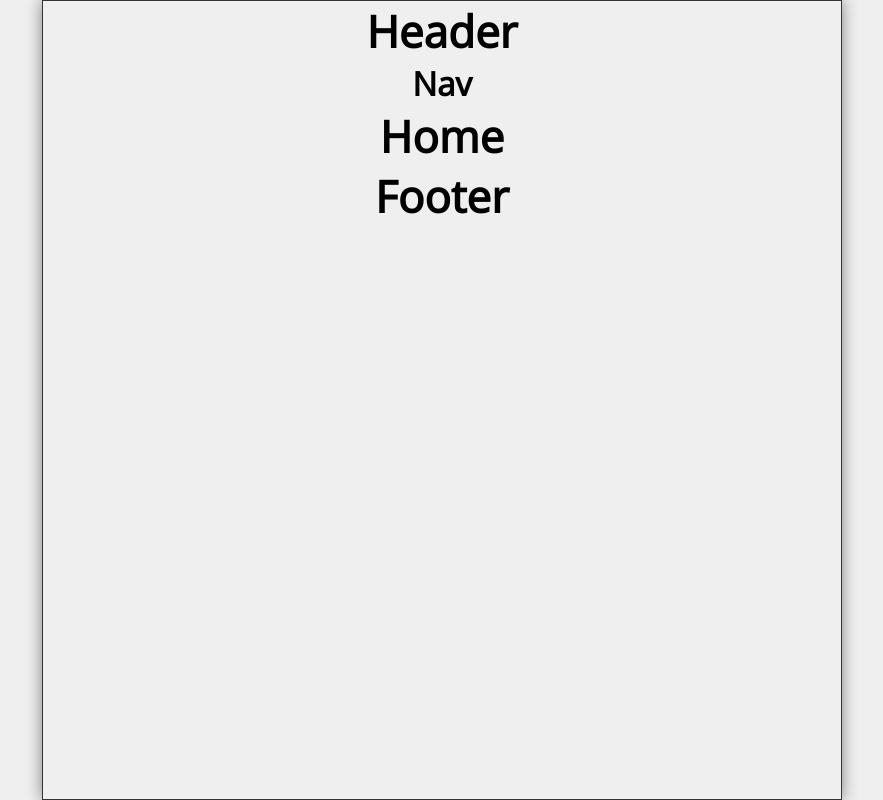
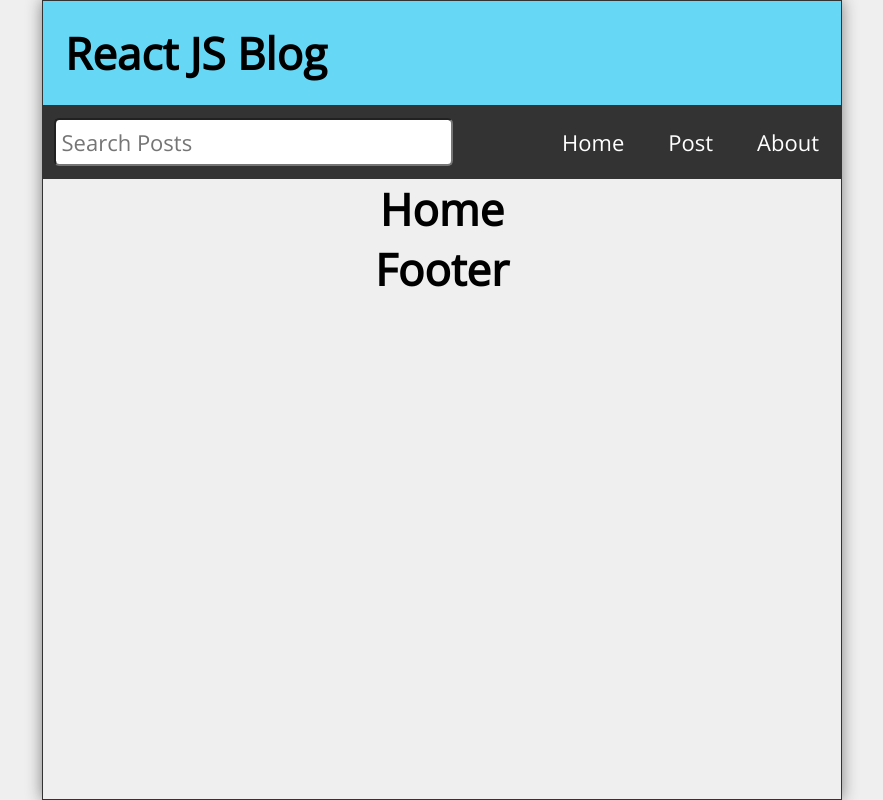
Before and after one commit to DDeShon/react-tutorial-02, a React (Create React App) app: page / in a window 1280 px wide. Shown: the whole page, without its empty margins (198-1081 px from the left). Built offline with nearby package versions, Linux system fonts and the light colour scheme.

Commit message:
Learning React Router Hooks and Links

```diff
--- a/src/App.js
+++ b/src/App.js
@@ -12,7 +12,7 @@ import { useState, useEffect } from "react";
 function App() {
   return (
     <div className="App">
-      <Header />
+      <Header title="React JS Blog" />
       <Nav />
       <Switch>
         <Route exact path="/">
--- a/src/Header.js
+++ b/src/Header.js
@@ -1,7 +1,7 @@
-const Header = () => {
+const Header = ({ title }) => {
   return (
-    <header>
-      <h1>Header</h1>
+    <header className="Header">
+      <h1>{title}</h1>
     </header>
   );
 };
--- a/src/Nav.js
+++ b/src/Nav.js
@@ -1,7 +1,29 @@
-const Nav = () => {
+import { Link } from "react-router-dom";
+
+const Nav = ({ search, setSearch }) => {
   return (
-    <nav>
-      <h1>Nav</h1>
+    <nav className="Nav">
+      <form className="searchForm" onSubmit={(e) => e.preventDefault()}>
+        <label htmlFor="search">Search Posts</label>
+        <input
+          id="search"
+          type="text"
+          placeholder="Search Posts"
+          value={search}
+          conChange={(e) => setSearch(e.target.value)}
+        />
+      </form>
+      <ul>
+        <li>
+          <Link to="/">Home</Link>
+        </li>
+        <li>
+          <Link to="/post">Post</Link>
+        </li>
+        <li>
+          <Link to="/about">About</Link>
+        </li>
+      </ul>
     </nav>
   );
 };
```
